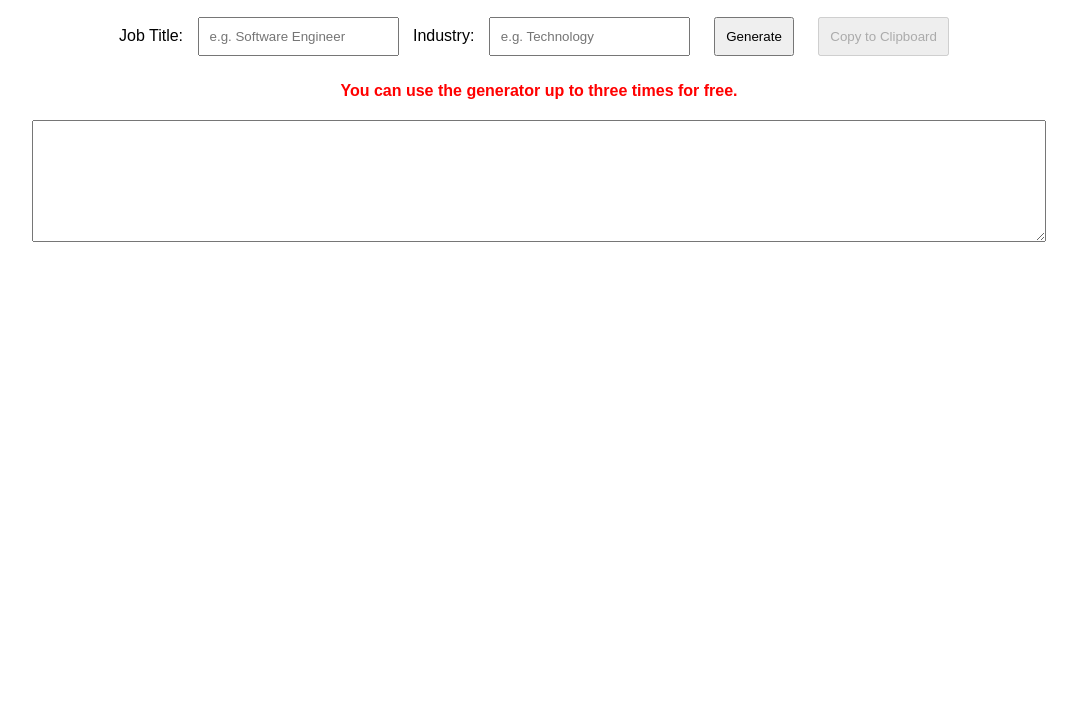
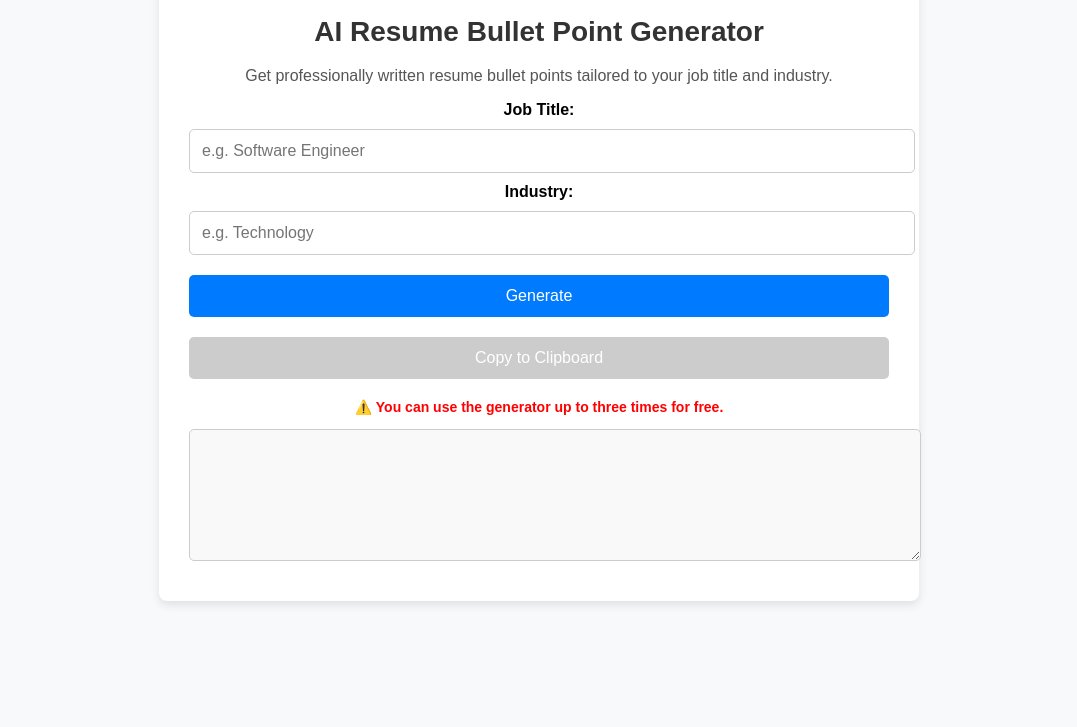
Before and after one commit to SlinkWeasel/resume-bullet-site, a website: page index.html in a window 1280 px wide. Shown: the part 73-800 px from the top of the page, without its empty margins (101-1178 px from the left). Drawn offline with Linux system fonts and the light colour scheme.

Commit message:
Update index.html

```diff
--- a/index.html
+++ b/index.html
@@ -3,62 +3,112 @@
 <head>
     <meta charset="UTF-8">
     <meta name="viewport" content="width=device-width, initial-scale=1.0">
-    <meta name="description" content="Generate powerful resume bullet points instantly with our AI-powered resume bullet point generator. Perfect for job seekers looking to enhance their resumes.">
-    <meta name="keywords" content="resume bullet point generator, resume writing, job application, professional resume, AI resume generator">
+    <meta name="description" content="Generate powerful resume bullet points instantly with AI. Optimize your resume for any job title and industry. Free AI-powered resume builder.">
+    <meta name="keywords" content="resume bullet points, resume generator, AI resume, job application, resume writing, resume improvement, AI job help">
     <meta name="author" content="ResumeBulletPoints.com">
-    <title>Resume Bullet Point Generatorrrr | Free AI Resume Writer</title>
+    <meta property="og:title" content="Resume Bullet Point Generator - AI Powered">
+    <meta property="og:description" content="Instantly generate professional resume bullet points using AI. Make your resume stand out!">
+    <meta property="og:url" content="https://resumebulletpoints.com">
+    <meta property="og:type" content="website">
+    <title>Resume Bullet Point Generator | AI Resume Writer</title>
 
     <!-- Google AdSense -->
     <script async src="https://pagead2.googlesyndication.com/pagead/js/adsbygoogle.js?client=ca-pub-1371238492071252" crossorigin="anonymous"></script>
 
     <style>
         body {
-            font-family: Arial, sans-serif;
+            font-family: 'Arial', sans-serif;
             text-align: center;
-            margin: 20px;
+            margin: 0;
+            padding: 0;
+            background-color: #f8f9fa;
         }
-        input, button {
-            margin: 10px;
-            padding: 10px;
+        .container {
+            max-width: 700px;
+            margin: 40px auto;
+            background: white;
+            padding: 30px;
+            border-radius: 8px;
+            box-shadow: 0px 4px 10px rgba(0, 0, 0, 0.1);
         }
-        textarea {
-            width: 80%;
-            height: 100px;
+        h1 {
+            font-size: 28px;
+            color: #333;
+        }
+        p {
+            font-size: 16px;
+            color: #555;
+        }
+        input, button, textarea {
+            width: 100%;
+            padding: 12px;
+            margin: 10px 0;
+            font-size: 16px;
+            border-radius: 5px;
+        }
+        input {
+            border: 1px solid #ccc;
+        }
+        button {
+            background-color: #007bff;
+            color: white;
+            border: none;
+            cursor: pointer;
+        }
+        button:disabled {
+            background-color: #cccccc;
+        }
+        #output {
             display: block;
-            margin: 20px auto;
-            padding: 10px;
+            min-height: 100px;
+            border: 1px solid #ccc;
+            background: #f9f9f9;
+            text-align: left;
+            padding: 15px;
+            white-space: pre-wrap;
+            font-size: 16px;
         }
-        .limit-message {
+        .limit-notice {
             color: red;
+            font-size: 14px;
             font-weight: bold;
+            margin-top: 10px;
         }
     </style>
 </head>
 <body>
-    <h1>Resume Bullet Point Generator</h1>
-    <label for="jobTitle">Job Title:</label>
-    <input type="text" id="jobTitle" placeholder="e.g. Software Engineer">
-    <label for="industry">Industry:</label>
-    <input type="text" id="industry" placeholder="e.g. Technology">
-    <button onclick="generateBulletPoints()">Generate</button>
-    <button id="copyButton" onclick="copyToClipboard()" disabled>Copy to Clipboard</button>
-    <p class="limit-message">You can use the generator up to <strong>three</strong> times for free.</p>
-    <textarea id="output" readonly></textarea>
+
+    <div class="container">
+        <h1>AI Resume Bullet Point Generator</h1>
+        <p>Get professionally written resume bullet points tailored to your job title and industry.</p>
+
+        <label for="jobTitle"><b>Job Title:</b></label>
+        <input type="text" id="jobTitle" placeholder="e.g. Software Engineer">
+
+        <label for="industry"><b>Industry:</b></label>
+        <input type="text" id="industry" placeholder="e.g. Technology">
+
+        <button onclick="generateBulletPoints()">Generate</button>
+        <button id="copyBtn" onclick="copyToClipboard()" disabled>Copy to Clipboard</button>
+
+        <p class="limit-notice">⚠️ You can use the generator up to <b>three</b> times for free.</p>
+
+        <textarea id="output" readonly></textarea>
+    </div>
 
     <script>
-        let usageCount = localStorage.getItem("usageCount") || 0;
+        let usageCount = localStorage.getItem('usageCount') || 0;
 
         async function generateBulletPoints() {
             if (usageCount >= 3) {
-                document.getElementById("output").value = "Limit reached. Upgrade for more access.";
+                document.getElementById('output').innerText = "You've reached the free limit of 3 requests.";
                 return;
             }
 
             const jobTitle = document.getElementById("jobTitle").value;
             const industry = document.getElementById("industry").value;
             const outputBox = document.getElementById("output");
-
-            outputBox.value = "Generating...";
+            outputBox.innerText = "Generating...";
 
             try {
                 const response = await fetch("/.netlify/functions/generate-bullets", {
@@ -68,28 +118,27 @@
                 });
 
                 const data = await response.json();
-
-                if (!data.bullet_points || !Array.isArray(data.bullet_points)) {
-                    throw new Error("Invalid bullet point format");
+                if (!data.bullet_points) {
+                    throw new Error("Invalid response from AI");
                 }
 
-                outputBox.value = data.bullet_points.join("\n");
-                document.getElementById("copyButton").disabled = false;
-
+                outputBox.innerText = data.bullet_points.join("\n");
+                document.getElementById("copyBtn").disabled = false;
                 usageCount++;
-                localStorage.setItem("usageCount", usageCount);
+                localStorage.setItem('usageCount', usageCount);
             } catch (error) {
+                outputBox.innerText = "Failed to generate bullet points. Try again.";
                 console.error("Error:", error);
-                outputBox.value = "Failed to generate bullet points. Try again.";
             }
         }
 
         function copyToClipboard() {
             const outputBox = document.getElementById("output");
-            outputBox.select();
-            document.execCommand("copy");
-            alert("Bullet points copied to clipboard!");
+            navigator.clipboard.writeText(outputBox.value).then(() => {
+                alert("Copied to clipboard!");
+            }).catch(err => console.error("Failed to copy text: ", err));
         }
     </script>
+
 </body>
 </html>
```
